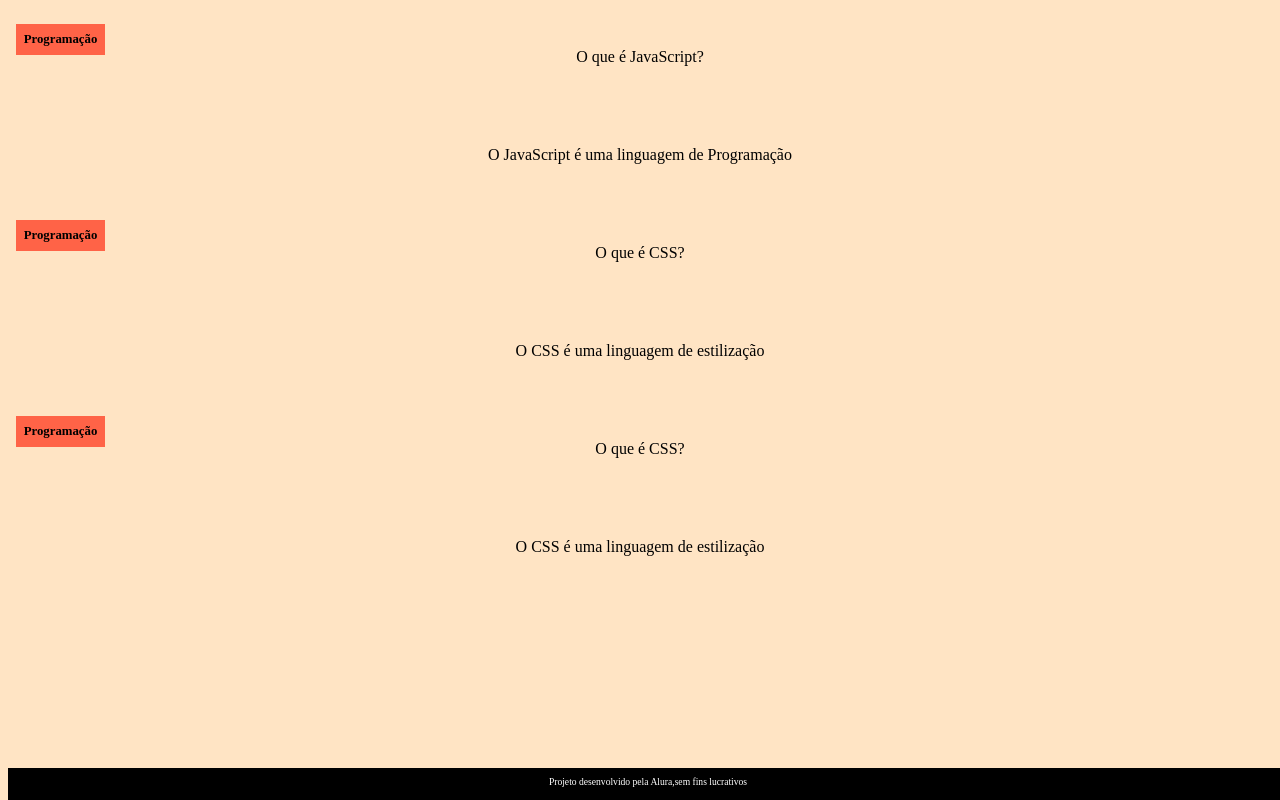
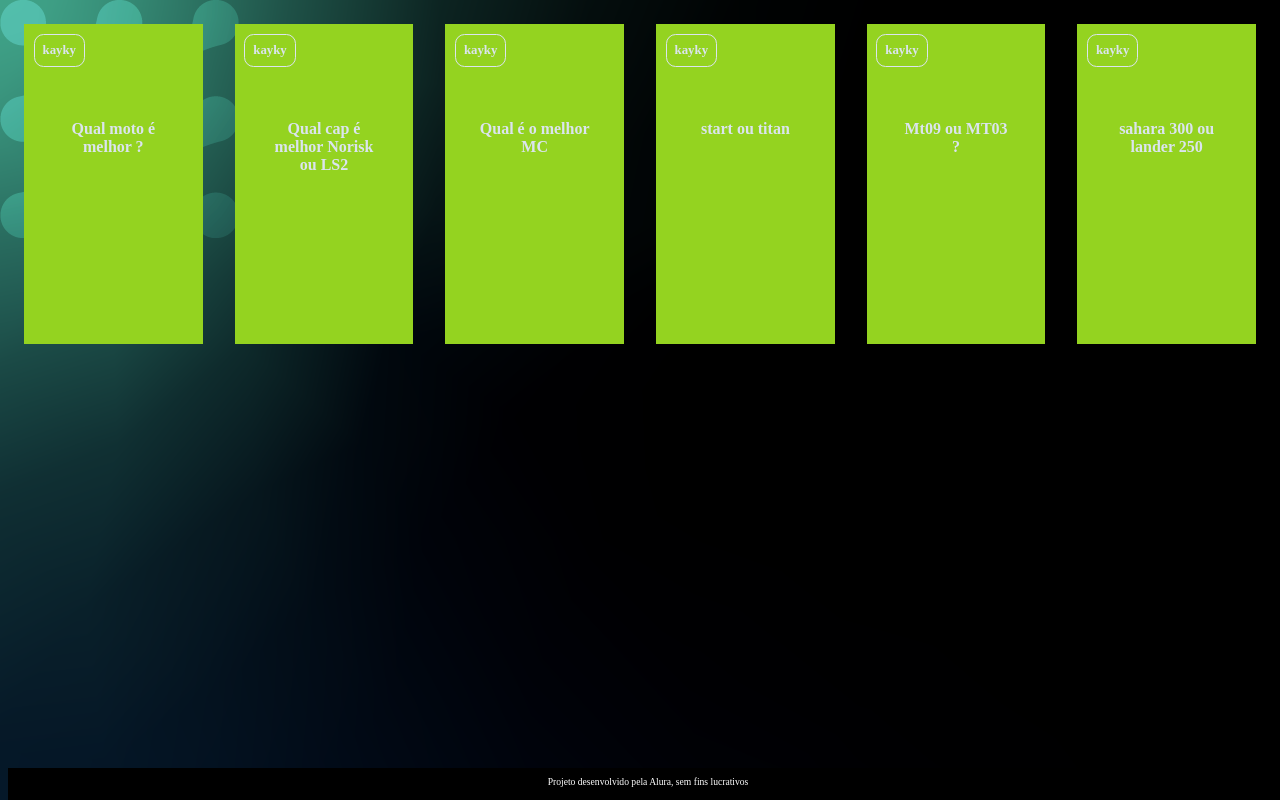
Before and after one commit to kayky59/FLASHCARD, a plain HTML site: page index.html in a window 1280 px wide. Drawn offline with Linux system fonts and the light colour scheme.

Commit message:
Add files via upload

```diff
--- /dev/null
+++ b/assets/style.css
@@ -0,0 +1,88 @@
+:root {
+    --text-color: #DBE4EF;
+    --card-front-color: #94d320;
+    --card-back-color: #db1cd2;
+}
+
+body {
+    background: url('img/bg-desktop.webp');
+    font-family: Bai Jamjuree;
+}
+
+#container {
+    display: flex;
+}
+
+.cartao {
+    margin: 1rem 1rem;
+    height: 20rem;
+    flex-grow: 1;
+    flex-basis: calc(33% - 6rem);
+}
+
+.cartao__conteudo {
+    background-color: var(--card-front-color);
+    text-align: center;
+    /* background-color: aquamarine; */
+    height: 100%;
+    transform-style: preserve-3d;
+    transition: transform 300ms ease-in-out;
+}
+
+.cartao__conteudo h3 {
+    color: var(--text-color);
+    border: 1px solid var(--text-color);
+    text-align: left;
+    padding: 0.5rem;
+    position: absolute;
+    margin: 0.6rem;
+    border-radius: 0.6rem;
+    font-size: 1vw;
+    backface-visibility: hidden;
+}
+
+.cartao__conteudo p {
+    margin-top: 1rem;
+    padding: 2rem;
+    margin-top: 4rem;
+}
+
+.cartao__conteudo__pergunta p {
+    color: var(--text-color);
+    font-weight: 700;
+}
+
+.cartao__conteudo__resposta p {
+    color: var(--card-back-color);
+    font-weight: 700;
+}
+.cartao:hover .cartao__conteudo {
+    transform: rotateY(180deg);
+}
+
+.cartao__conteudo__pergunta,
+.cartao__conteudo__resposta {
+    backface-visibility: hidden;
+    position: absolute;
+    height: 100%;
+    width: 100%;
+}
+
+.cartao__conteudo__resposta {
+    transform: rotateY(180deg);
+}
+
+footer {
+    background-color: black;
+    color: white;
+    position: fixed;
+    bottom: 0;
+    width: 100%;
+    height: 2rem;
+}
+
+footer p {
+    text-align: center;
+    font-size: 0.6rem;
+    margin-top: 0.5rem;
+}
--- a/index.html
+++ b/index.html
@@ -3,7 +3,7 @@
 <head>
     <meta charset="UTF-8">
     <meta name="viewport" content="width=device-width, initial-scale=1.0">
-    <link rel="stylesheet"href="assets/style.css">
+    <link rel="stylesheet" href="assets/style.css">
     <title>Flashcard</title>
 </head>
 <body>
@@ -11,41 +11,77 @@
         <section id="container">
             <article class="cartao">
                 <div class="cartao__conteudo">
-        <h3>Programação</h3>
+                    <h3>kayky</h3>
                     <div class="cartao__conteudo__pergunta">
-        <p>O que é JavaScript?</p>
+                        <p>Qual moto é melhor ?</p>
                     </div>
                     <div class="cartao__conteudo__resposta">
-          <p>O JavaScript é uma linguagem de Programação</p>
+                        <p>start 160</p>
                     </div>
                 </div>
             </article>
             <article class="cartao">
                 <div class="cartao__conteudo">
-            <h3>Programação</h3>
+                    <h3>kayky</h3>
                     <div class="cartao__conteudo__pergunta">
-            <p>O que é CSS?</p>
+                        <p>Qual cap é melhor Norisk ou LS2</p>
                     </div>
                     <div class="cartao__conteudo__resposta">
-                <p>O CSS é uma linguagem de estilização</p>
+                    <p>Norisk</p>
                     </div>
                 </div>
             </article>
-          <artile class="cartao">
+            <article class="cartao">
                 <div class="cartao__conteudo">
-         <h3>Programação</h3>
+                    <h3>kayky</h3>
                     <div class="cartao__conteudo__pergunta">
-            <p>O que é CSS?</p>
+                        <p>Qual é o melhor MC</p>
                     </div>
                     <div class="cartao__conteudo__resposta">
-            <p>O CSS é uma linguagem de estilização</p>
+                    <p>MC IG</p>
                     </div>
                 </div>
-          </artile>
+            </article>
+
+            <article class="cartao">
+                <div class="cartao__conteudo">
+                    <h3>kayky</h3>
+                    <div class="cartao__conteudo__pergunta">
+                        <p>start ou titan</p>
+                    </div>
+                    <div class="cartao__conteudo__resposta">
+                        <p>start</p>
+                    </div>
+                </div>
+            </article>
+            <article class="cartao">
+                <div class="cartao__conteudo">
+                    <h3>kayky</h3>
+                    <div class="cartao__conteudo__pergunta">
+                        <p>Mt09 ou MT03 ?</p>
+                    </div>
+                    <div class="cartao__conteudo__resposta">
+                        <p>MT09</p>
+                    </div>
+                </div>
+            </article>
+            <article class="cartao">
+                <div class="cartao__conteudo">
+                    <h3>kayky</h3>
+                    <div class="cartao__conteudo__pergunta">
+                        <p>sahara 300 ou lander 250</p>
+                    </div>
+                    <div class="cartao__conteudo__resposta">
+                        <p>sahara 300</p>
+                    </div>
+                </div>
+            </article>
+
+
         </section>
     </main>
     <footer>
-            <p>Projeto desenvolvido pela Alura,sem fins lucrativos</p>
+        <p>Projeto desenvolvido pela Alura, sem fins lucrativos</p>
     </footer>
 </body>
 </html>
```
Also changed, not shown: assets/app.js (added, +29 -0 lines), assets/perguntas.js (added, +23 -0 lines), assets/img/bg-desktop.webp (added), assets/img/bg-mobile.webp (added), assets/img/bg-tablet.webp (added). Lines whose indentation alone changed are shown as unchanged.
